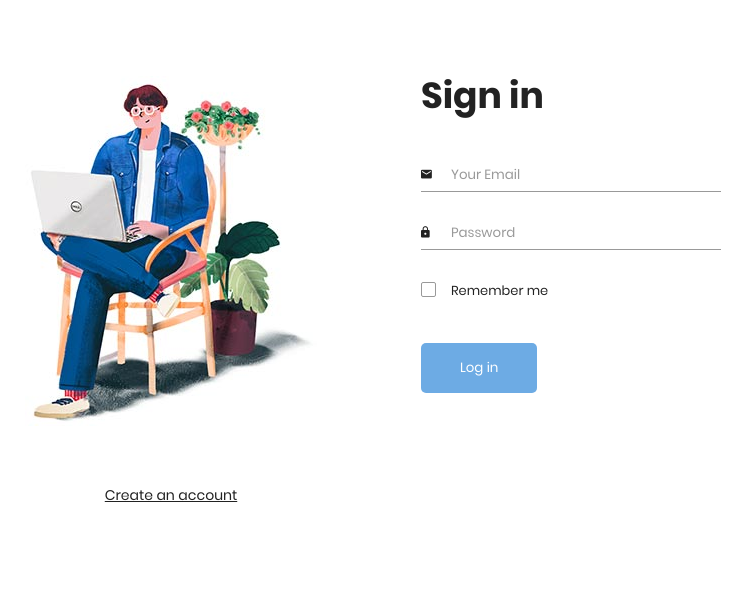
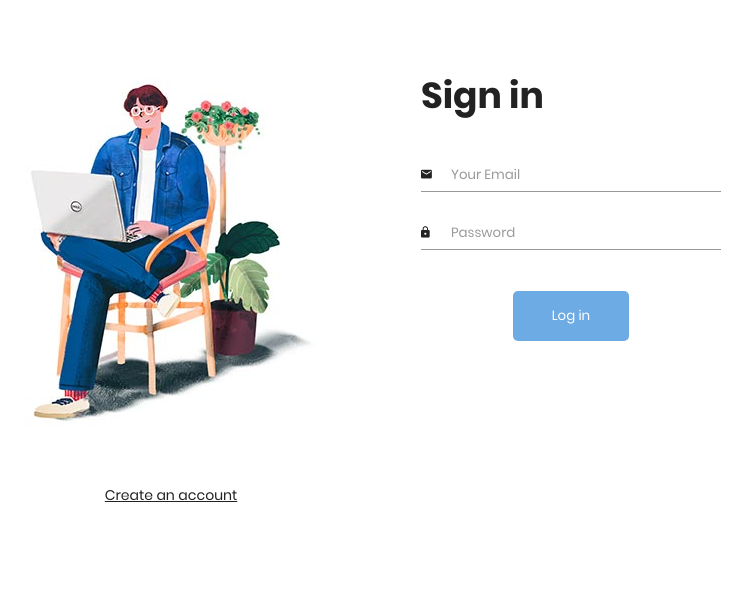
Before and after one commit to teploff/otus-highload, a Python web app: template templates/sign_in.html in a window 1280 px wide. Shown: the part 159-754 px from the top of the page, without its empty margins (279-1031 px from the left). Run offline with Jinja, Linux system fonts and the light colour scheme; the template is opened without the code that fills it, so the values that code supplies are empty.

Commit message:
refactoring sign in form

```diff
--- a/templates/sign_in.html
+++ b/templates/sign_in.html
@@ -33,11 +33,7 @@
                             <label for="your_pass"><i class="zmdi zmdi-lock"></i></label>
                             <input type="password" name="your_pass" id="your_pass" placeholder="Password"/>
                         </div>
-                        <div class="form-group">
-                            <input type="checkbox" name="remember-me" id="remember-me" class="agree-term" />
-                            <label for="remember-me" class="label-agree-term"><span><span></span></span>Remember me</label>
-                        </div>
-                        <div class="form-group form-button">
+                        <div class="form-group form-button" align="center">
                             <input type="submit" name="signin" id="signin" class="form-submit" value="Log in"/>
                         </div>
                     </form>
```
